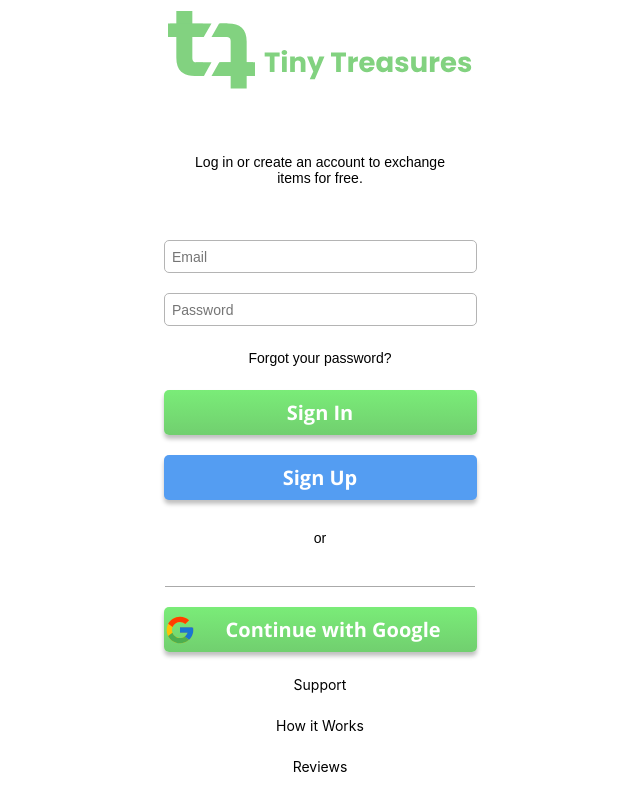
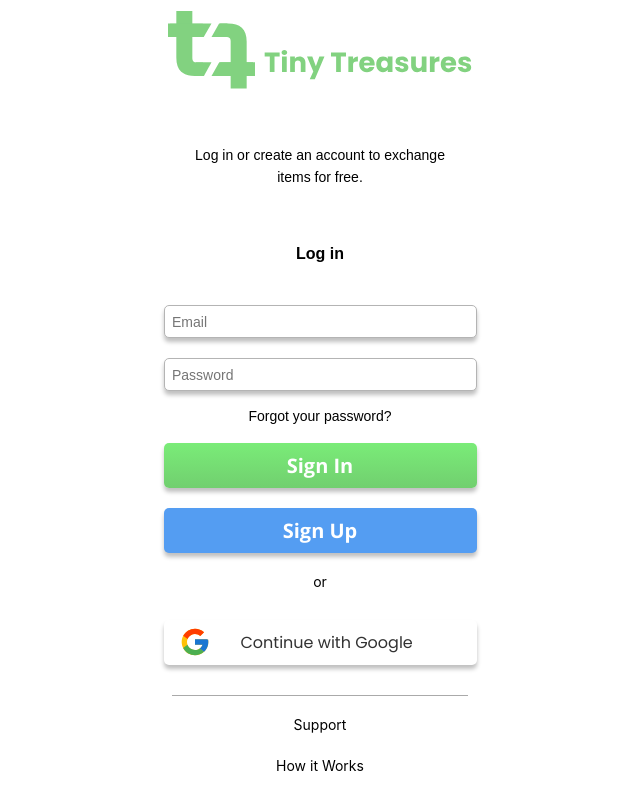
Before and after one commit to RevanToma/Tiny-Treasures, a React (Vite) app in the folder web-app/: page /signin in a window 1280 px wide. Shown: the top 810 px of the page, without its empty margins (320-960 px from the left). Built offline with nearby package versions, Linux system fonts and the light colour scheme; no server answers.

Commit message:
made small changes on the sign in and signup styling

```diff
--- a/web-app/src/components/common/Button/button.types.tsx
+++ b/web-app/src/components/common/Button/button.types.tsx
@@ -13,6 +13,7 @@
   Pending = "pending",
   Completed = "completed",
   SignIn = "signIn",
+  Google = "google"
 }
 
 interface Buttons {
--- a/web-app/src/components/common/Input/input.styles.tsx
+++ b/web-app/src/components/common/Input/input.styles.tsx
@@ -8,4 +8,6 @@
   border: 1px solid #b4b4b4;
   padding: 7.5px;
   cursor: text;
+  box-shadow: 0px 4px 4px rgba(0, 0, 0, 0.25);
+
 `;
--- a/web-app/src/routes/signIn/signIn.component.tsx
+++ b/web-app/src/routes/signIn/signIn.component.tsx
@@ -21,6 +21,7 @@
 const SignIn: React.FC = () => {
   const [email, setEmail] = useState("");
   const [password, setPassword] = useState("");
+
   const dispatch = useAppDispatch();
   const navigate = useNavigate();
 
@@ -52,11 +53,16 @@
         <Box width="80%" margin="auto" gap="3rem">
           <img src={Logo} alt="Tiny Treasures Logo" />
           <S.TextContainer>
-            <Box>
               <p>Log in or create an account to exchange items for free.</p>
-            </Box>
+
+
           </S.TextContainer>
+          <S.TextContainer>
+            <h5>Log in</h5>
+
+            </S.TextContainer>
           <form onSubmit={signIn}>
+
             <Box gap="20px">
               <Input
                 type={InputType.email}
@@ -82,18 +88,19 @@
               >
                 Sign Up
               </Button>
-              <S.TextContainer>
-                <p>or</p>
-              </S.TextContainer>
+              <p>or</p>
+
             </Box>
+
           </form>
-          <SignUpFooter>
             <a href="http://localhost:8000/auth/google">
-              <S.GoogleButton buttonType={ButtonType.Secondary}>
+              <S.GoogleButton buttonType={ButtonType.Google}>
                 <FcGoogle size={32} />
                 Continue with Google
               </S.GoogleButton>
             </a>
+            <SignUpFooter>
+
             <span>Support</span>
             <span>How it Works</span>
             <span>Reviews</span>
--- a/web-app/src/routes/signIn/signIn.styles.tsx
+++ b/web-app/src/routes/signIn/signIn.styles.tsx
@@ -5,7 +5,12 @@
 export const TextContainer = styled.div`
   text-align: center;
   font-family: Arial, Helvetica, sans-serif;
-  margin: 2.4rem;
+  margin: 1.5rem;
+  line-height: 21.7px;
+
+  h5{
+    font-size: 1.6rem;
+  }
 
   &:nth-child(3) {
     margin: 1rem;
@@ -17,4 +22,5 @@
   align-items: center;
   justify-content: flex-start;
   gap: 3rem;
+  padding: 1.5rem;
 `;
--- a/web-app/src/routes/signUp/signUp.component.tsx
+++ b/web-app/src/routes/signUp/signUp.component.tsx
@@ -53,7 +53,7 @@
     });
   };
 
-  const toggleShowPassword = () => {
+ const toggleShowPassword = () => {
     setShowPassword((prevShowPassword) => !prevShowPassword);
   };
   const toggleShowConfirmPassword = () => {
```
